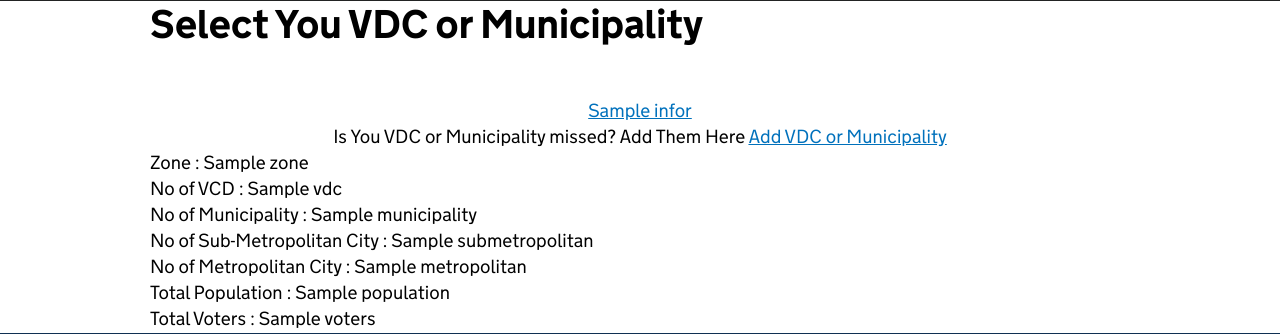
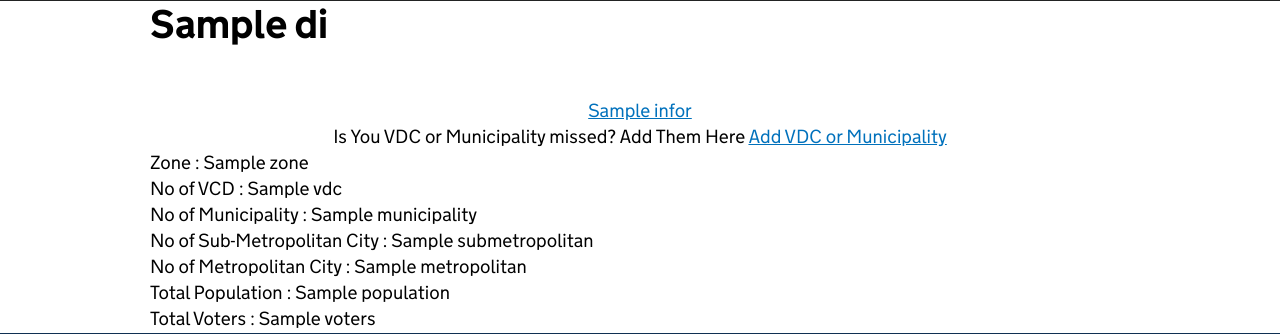
Before and after one commit to NepalGov/ElectionPortal, a Django app: template e2074/templates/district.html in a window 1280 px wide. Shown: the part 99-433 px from the top of the page. Run offline with Django 3.2, Linux system fonts and the light colour scheme; the template is opened without the code that fills it: most values are stand-ins (such as "Sample title", 1, 10 or a date in 2020); some libraries are stand-ins or nearby versions.

Commit message:
Display district name

```diff
--- a/e2074/templates/district.html
+++ b/e2074/templates/district.html
@@ -8,7 +8,7 @@
 
     <div class="page-content">
       <div class="election-grid">
-        <h1>Select You VDC or Municipality</h1> <br />
+        <h1>{{ dis.name }}</h1> <br />
         <div class="election-grid team">{% for infor in infor %}{% if dis.id == infor.district.id %}
           <a href="{% url 'politicaldiv' dis.name infor.slug %}">{{ infor.name | capfirst }}</a>
         {% endif %}{% endfor %} <br />
```
